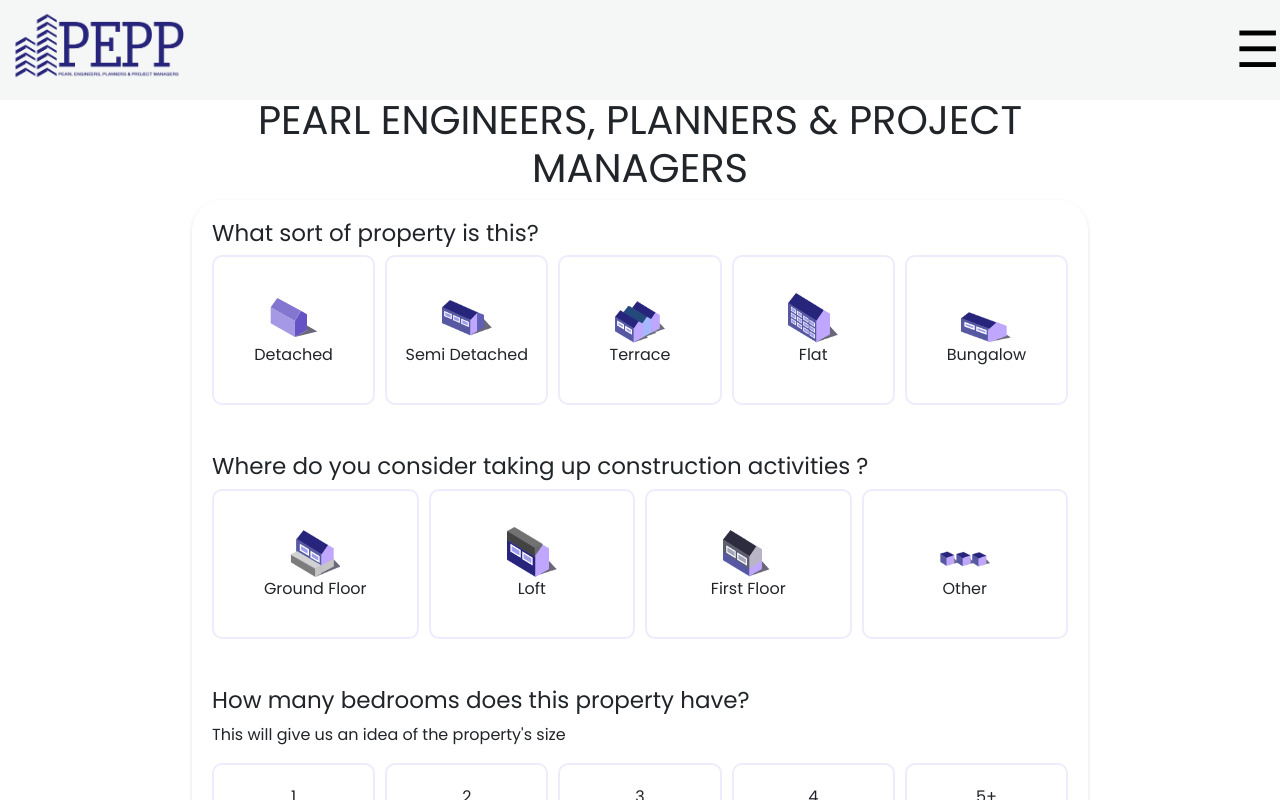
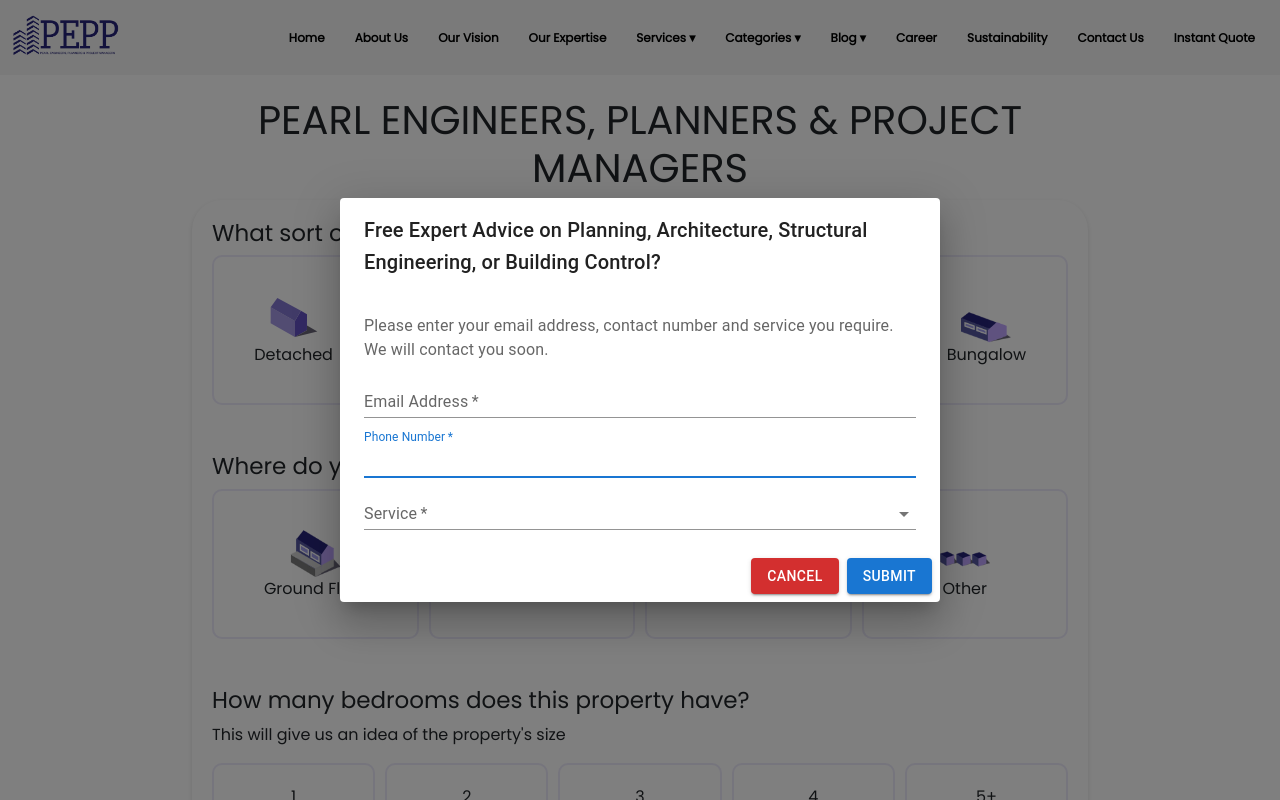
Before and after one commit to mubasheransari/pearl, a Next.js app: page /form in a window 1280 px wide. Shown: the top 800 px of the page. Built offline with nearby package versions, Linux system fonts and the light colour scheme.

Commit message:
update navbar

```diff
--- a/src/app/layout.module.scss
+++ b/src/app/layout.module.scss
@@ -1,7 +1,7 @@
 .main_layout {
     min-height: 100vh;
     background-color: #fff;
-    margin-top: 100px;
+    margin-top: 80px;
     @media (max-width: 767px) {
         // margin-top: 48px;
     }
--- a/src/shared/header/header.jsx
+++ b/src/shared/header/header.jsx
@@ -3,6 +3,8 @@
 import Link from 'next/link';
 import styles from './style.module.scss';
 import { FontAwesomeIcon } from '@fortawesome/react-fontawesome';
+import ServiceQueryPopup from './servicequerypopup/ServiceQueryPopup'; // Import the modal component
+
 import {
   faArchway,
   faDraftingCompass,
@@ -53,7 +55,7 @@
   const [servicesOpen, setServicesOpen] = useState(false);
   const [categoriesOpen, setCategoriesOpen] = useState(false);
   const [blogOpen, setBlogOpen] = useState(false);
-
+  const [openModal, setOpenModal] = useState(true); // Modal state to control visibility
   const sidebarRef = useRef(null);
   const dropdownRef = useRef(null);
 
@@ -120,11 +122,11 @@
               Services ▾
             </Link>
             <ul
-              className={`
-                ${styles.dropdownMenu}
+              className={
+                `${styles.dropdownMenu}
                 ${styles.servicesDropdownMenu}
-                ${servicesOpen ? styles.open : ""}
-              `}
+                ${servicesOpen ? styles.open : ""}`
+              }
             >
               {servicesLinks.map((s) => (
                 <li key={s.link} className={styles.dropdownItem}>
@@ -157,11 +159,11 @@
               Categories ▾
             </Link>
             <ul
-              className={`
-                ${styles.dropdownMenu}
+              className={
+                `${styles.dropdownMenu}
                 ${styles.categoriesDropdownMenu}
-                ${categoriesOpen ? styles.open : ""}
-              `}
+                ${categoriesOpen ? styles.open : ""}`
+              }
             >
               <div className={styles.twoColumnDropdown}>
                 <ul>
@@ -208,11 +210,11 @@
               Blog ▾
             </Link>
             <ul
-              className={`
-                ${styles.dropdownMenu}
+              className={
+                `${styles.dropdownMenu}
                 ${styles.blogDropdownMenu}
-                ${blogOpen ? styles.open : ""}
-              `}
+                ${blogOpen ? styles.open : ""}`
+              }
             >
               {blogLinks.map((b) => (
                 <li key={b.link} className={styles.dropdownItem}>
@@ -229,7 +231,7 @@
           <li><Link href="/career" className={styles.navLink}>Career</Link></li>
           <li><Link href="/sustainability" className={styles.navLink}>Sustainability</Link></li>
           <li><Link href="/contact" className={styles.navLink}>Contact Us</Link></li>
-          <li><Link href="/quote" className={styles.navLink}>Instant Quote</Link></li>
+          <li><Link href="/form" className={styles.navLink}>Instant Quote</Link></li>
         </ul>
 
         {/* Hamburger Icon (mobile) */}
@@ -388,6 +390,9 @@
           </li>
         </ul>
       </div>
+
+      {/* Render the modal */}
+      <ServiceQueryPopup open={openModal} setOpen={setOpenModal} />
     </div>
   );
 };
--- a/src/shared/header/style.module.scss
+++ b/src/shared/header/style.module.scss
@@ -10,7 +10,7 @@
 }
 
 .navbar__logo img {
-  height: 100px;
+  height: 70px;
   padding: 10px;
 }
 
@@ -23,16 +23,16 @@
 
 .navbar__menu li {
   padding: 10px;
-  margin-top: 10px;
+  margin-top: 15px;
 }
 
 /* Top-level link style */
 .navLink {
   color: #000000;
   text-decoration: none;
-  font-size: 16px;
+  font-size: 12px;
   font-weight: 600;
-  padding: 30px 10px 40px 10px;
+  padding: 30px 5px 30px 5px;
   transition: color 0.3s;
 
   &:hover {
@@ -109,20 +109,20 @@
 
 /* ========== Different top offsets ========== */
 .servicesDropdownMenu {
-  top: 75px; /* You can change to 150px, 190px, etc. */
-  left: -290px;
-  width: 400px;
+  top: 60px; /* You can change to 150px, 190px, etc. */
+  left: -266px;
+  width:350px;
 
 }
 
 .categoriesDropdownMenu {
-  top: 75px; /* You can change to 150px, 190px, etc. */
-  left: -567px;
+  top: 60px; /* You can change to 150px, 190px, etc. */
+  left: -600px;
   width: 700px;}
 
 .blogDropdownMenu {
-  top: 75px; /* You can change to 150px, 190px, etc. */
-  left: -320px;
+  top: 60px; /* You can change to 150px, 190px, etc. */
+  left: -340px;
   width: 400px;}
 
 /* 2-column layout for categories on desktop if needed */
@@ -141,13 +141,14 @@
 /* ========== Hamburger (Mobile) ========== */
 .navbar__hamburger {
   display: none;
-  font-size: 50px;
+  font-size: 30px;
+  margin-right: 10px;
   color: #000;
   cursor: pointer;
 }
 
 /* Hide desktop nav at smaller screens, show hamburger */
-@media (max-width: 1380px) {
+@media (max-width: 1200px) {
   .navbar__menu {
     display: none;
   }
```
